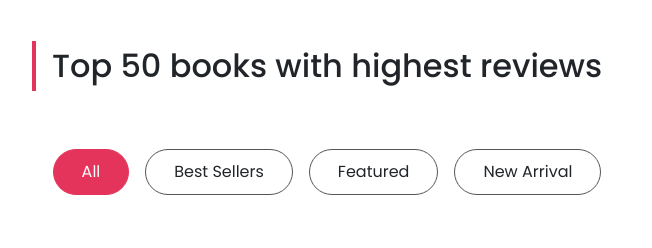
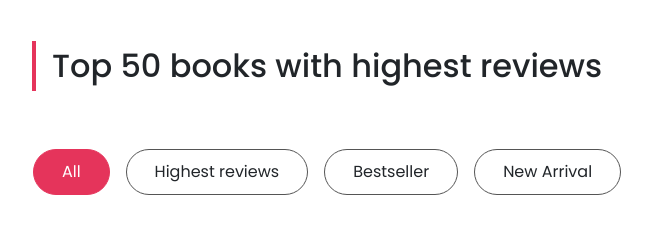
Before and after one commit to sanchitkhurana/DataChallengeProject-Git, a Flask app: page / in a window 1280 px wide. Shown: the part 801-1049 px from the top of the page, without its empty margins (313-965 px from the left). Run offline with Flask 2, Linux system fonts and the light colour scheme; some libraries are stand-ins or nearby versions; some web fonts are replaced.

Commit message:
first commit

```diff
--- a/templates/index.html
+++ b/templates/index.html
@@ -63,7 +63,7 @@
             <div class = "text-center carousel-item active">
                 <h2 class = "text-capitalize text-white">best collection</h2>
                 <h1 class = "text-uppercase py-2 fw-bold text-white">new arrivals</h1>
-                <a href = "#" class = "btn mt-3 text-uppercase">shop now</a>
+                <a href = "#" class = "btn mt-3 text-uppercase">Checkout the books</a>
             </div>
             <div class = "text-center carousel-item">
                 <h2 class = "text-capitalize text-white">best price & offer</h2>
@@ -91,8 +91,8 @@
             <div class = "row g-0">
                 <div class = "d-flex flex-wrap justify-content-center mt-5 filter-button-group">
                     <button type = "button" class = "btn m-2 text-dark active-filter-btn" data-filter = "*">All</button>
-                    <button type = "button" class = "btn m-2 text-dark" data-filter = ".best">Best Sellers</button>
-                    <button type = "button" class = "btn m-2 text-dark" data-filter = ".feat">Featured</button>
+                    <button type = "button" class = "btn m-2 text-dark" data-filter = ".best">Highest reviews</button>
+                    <button type = "button" class = "btn m-2 text-dark" data-filter = ".feat">Bestseller</button>
                     <button type = "button" class = "btn m-2 text-dark" data-filter = ".new">New Arrival</button>
                 </div>
 
```
